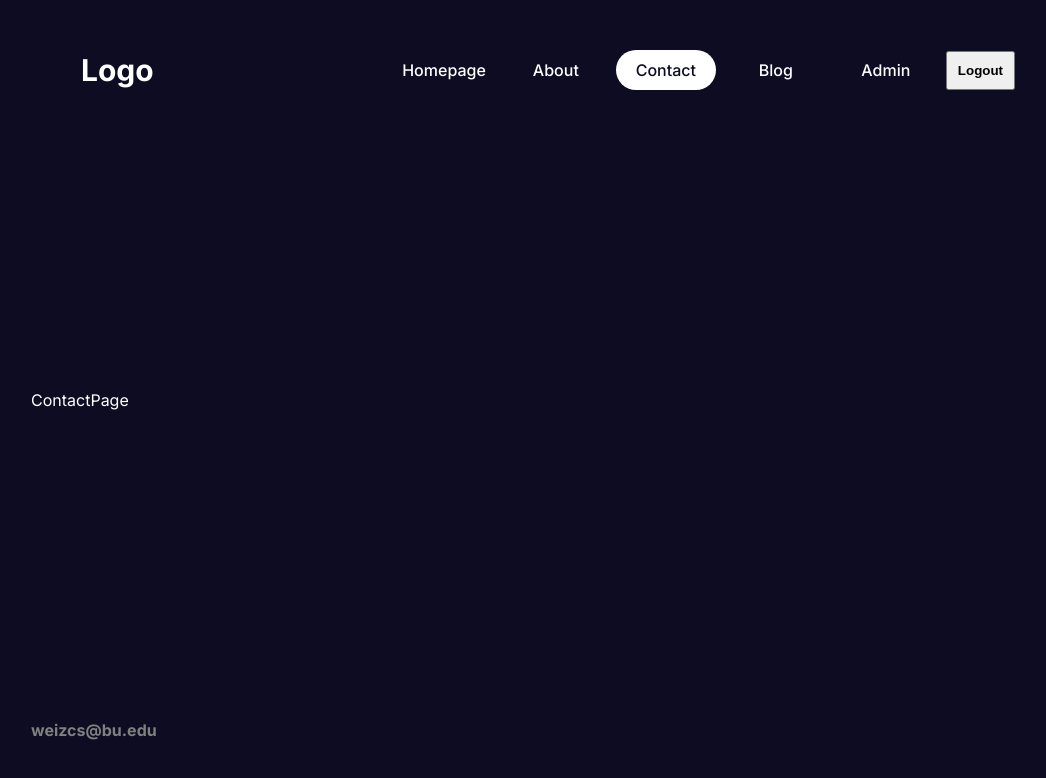
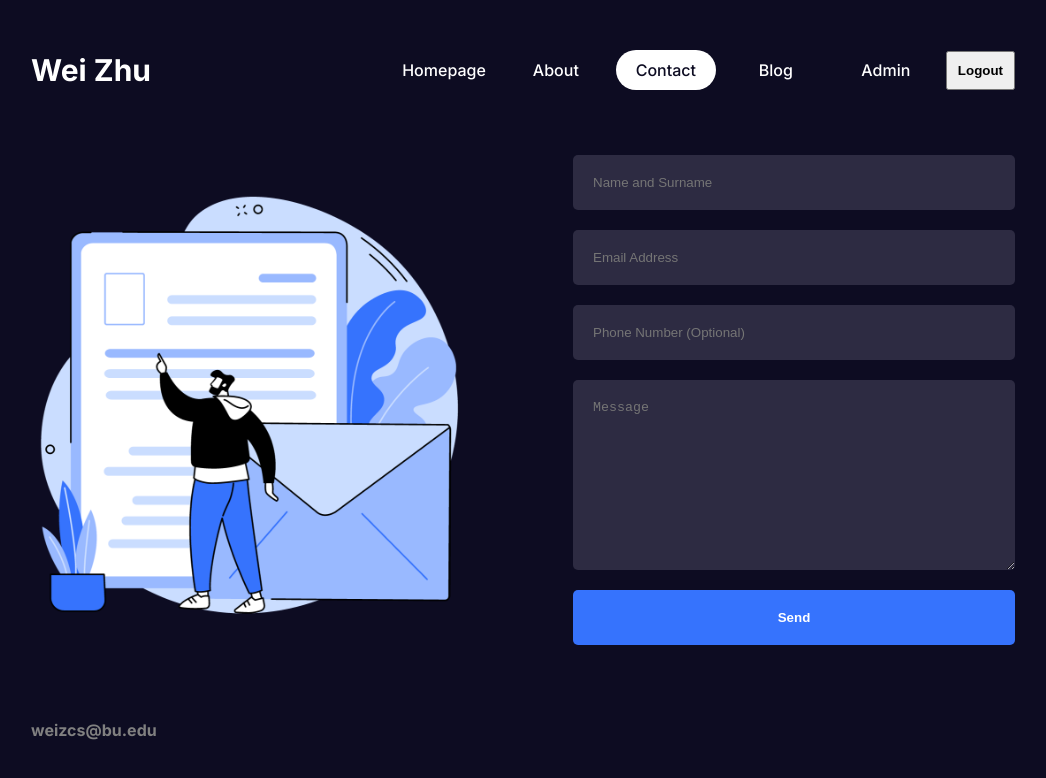
Before and after one commit to weixcss/next14-website, a Next.js app: page /contact in a window 1280 px wide. Shown: the top 778 px of the page, without its empty margins (117-1163 px from the left). Built offline with nearby package versions, Linux system fonts and the light colour scheme.

Commit message:
contact page added

```diff
--- a/src/app/about/about.module.css
+++ b/src/app/about/about.module.css
@@ -1,5 +1,63 @@
+.container {
+  display: flex;
+  gap:100px;
+}
+
+.textContainer {
+  flex:1;
+  display: flex;
+  flex-direction: column;
+  gap: 50px;
+}
+
+.aboutTitle {
+  font-size: 2.5rem;
+  font-weight: 700;
+  color: var(--btn);
+}
+
+.subtitle {
+  font-size:54px;
+}
+
+.description {
+  font-size: 20px;
+  font-weight:300;
+}
+
+.boxes {
+  display: flex;
+  align-items: center;
+  justify-content: space-between;
+}
+
+.box {
+  display: flex;
+  flex-direction: column;
+  gap: 10px;
+}
+
+.box h1 {
+  color: var(--btn);
+}
+
 .imgContainer {
-  position: relative;
-  width: 100%;
-  height: 500px;
+  flex:1;
+  position:relative;
 }
+
+.img {
+  object-fit: contain;
+}
+
+@media (max-width: 768px) {
+  .container {
+    flex-direction: column;
+    text-align: center;
+  }
+
+  .boxes{
+    flex-direction: column;
+    gap: 50px;
+  }
+}
--- /dev/null
+++ b/src/app/contact/contact.module.css
@@ -0,0 +1,51 @@
+.container {
+  display: flex;
+  align-items: center;
+  gap: 100px;
+}
+
+.imgContainer {
+  flex: 1;
+  height: 500px;
+  position: relative;
+}
+
+.img {
+  object-fit: contain;
+}
+
+.formContainer {
+  flex: 1;
+}
+
+.form {
+  display: flex;
+  flex-direction: column;
+  gap: 20px;
+}
+
+.form input,
+.form textarea {
+  padding: 20px;
+  border-radius: 5px;
+  border: none;
+  outline: none;
+  background-color: var(--bgSoft);
+  color: var(--text);
+}
+
+.form button {
+  padding: 20px;
+  background-color: var(--btn);
+  color: var(--text);
+  font-weight: bold;
+  border: none;
+  border-radius: 5px;
+  cursor: pointer;
+}
+
+@media (max-width: 768px) {
+  .container {
+    flex-direction: column;
+  }
+}
--- a/src/app/contact/page.jsx
+++ b/src/app/contact/page.jsx
@@ -1,7 +1,34 @@
+import Image from "next/image";
+import styles from "./contact.module.css";
+
+export const metadata = {
+  title: "Contact Page",
+  description: "Contact description",
+};
+
 export default function ContactPage() {
   return (
-    <div>
-      ContactPage
+    <div className={styles.container}>
+      <div className={styles.imgContainer}>
+        <Image src="/contact.png" alt="" fill className={styles.img} />
+      </div>
+      <div className={styles.formContainer}>
+        {/* <HydrationTestNoSSR/> */}
+        {/* <div suppressHydrationWarning>{a}</div> */}
+        <form action="" className={styles.form}>
+          <input type="text" placeholder="Name and Surname" />
+          <input type="text" placeholder="Email Address" />
+          <input type="text" placeholder="Phone Number (Optional)" />
+          <textarea
+            name=""
+            id=""
+            cols="30"
+            rows="10"
+            placeholder="Message"
+          ></textarea>
+          <button>Send</button>
+        </form>
+      </div>
     </div>
   )
 }
--- a/src/components/navbar/Navbar.jsx
+++ b/src/components/navbar/Navbar.jsx
@@ -5,7 +5,7 @@ import styles from "./Navbar.module.css";
 const Navbar = () => {
   return (
     <div className={styles.container}>
-      <Link href="/" className={styles.logo}>Logo</Link> {/* Makes the logo clickable, redirect to homepage*/}
+      <Link href="/" className={styles.logo}>Wei Zhu</Link> {/* Makes the logo clickable, redirect to homepage*/}
       <div>
         <Links />
       </div>
--- a/src/components/navbar/Navbar.module.css
+++ b/src/components/navbar/Navbar.module.css
@@ -6,8 +6,6 @@
 }
 
 .logo {
-  color: white;
   font-size: 30px;
   font-weight: bold;
-  margin-left: 50px;
 }
```
Also changed, not shown: src/app/about/page.jsx (+31 -4 lines).
